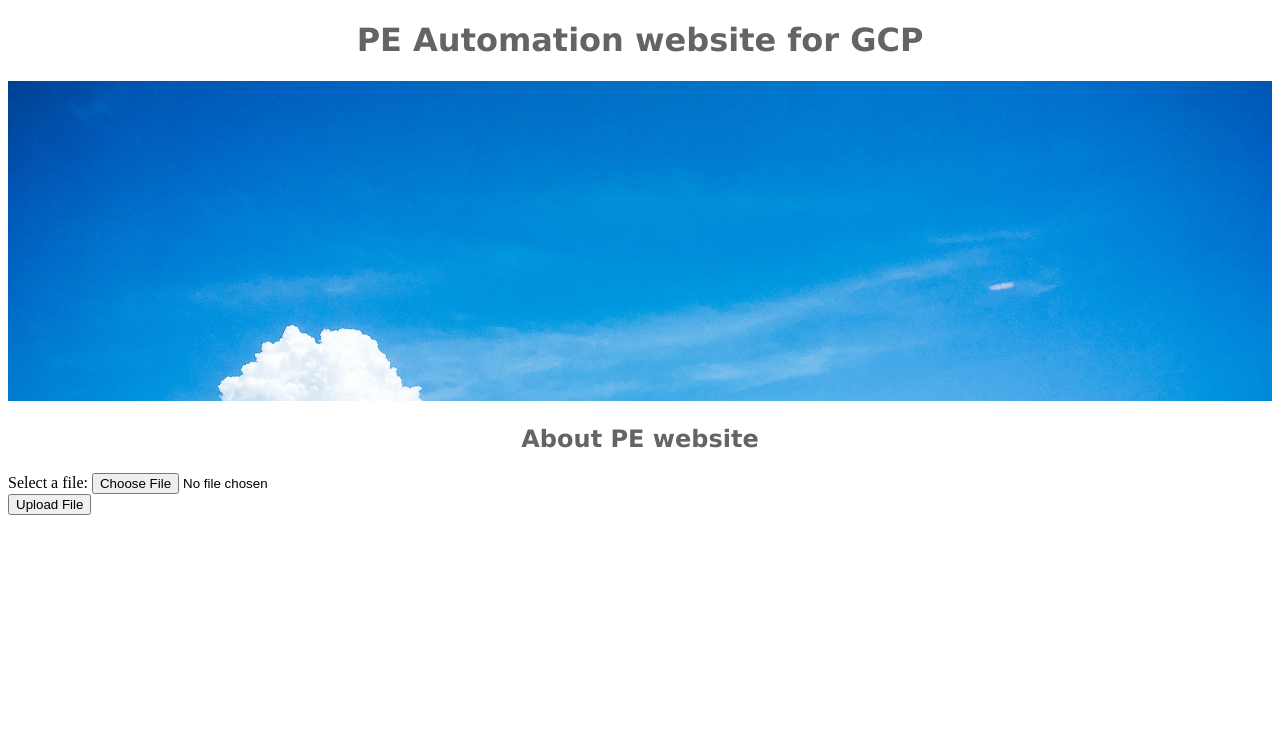
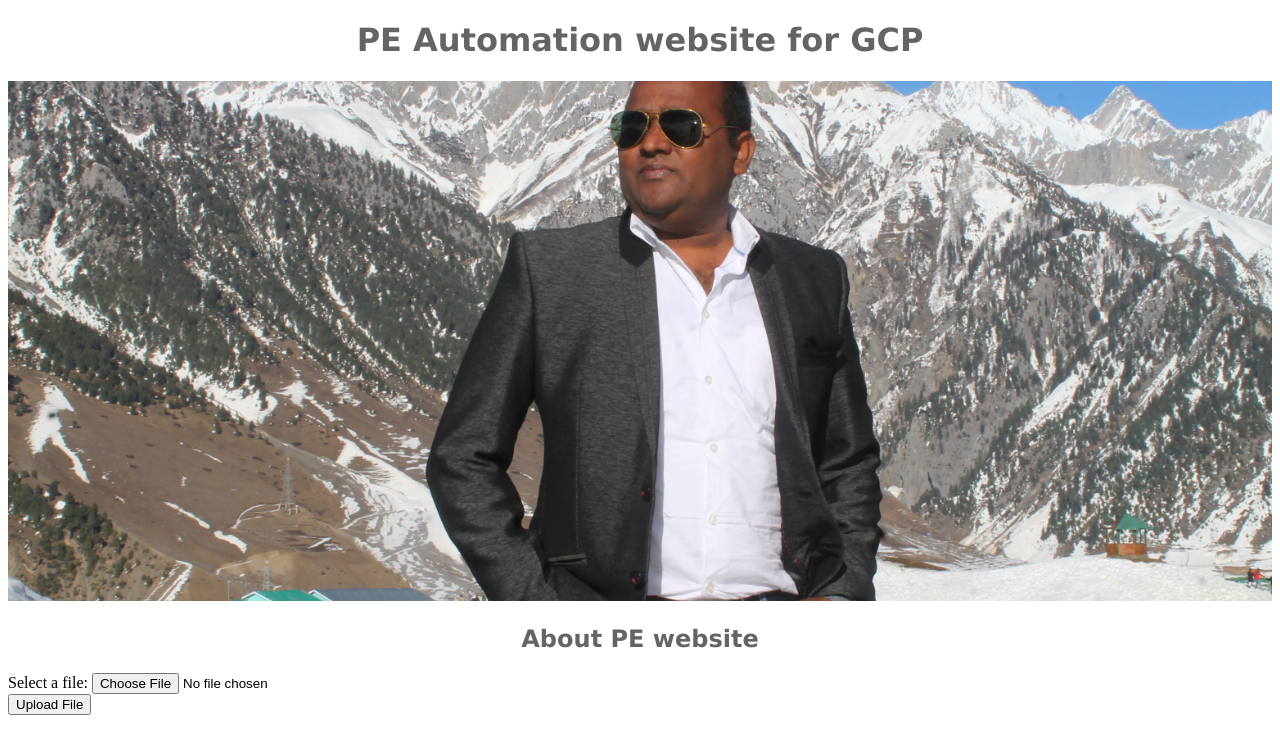
Before and after one commit to gitjenkins-cicd/FlaskWebsiteDevelopement, a Flask app: page / in a window 1280 px wide. Shown: the top 754 px of the page. Run offline with Flask 3, Linux system fonts and the light colour scheme.

Commit message:
added image

```diff
--- a/templates/home.html
+++ b/templates/home.html
@@ -12,7 +12,7 @@
 
             #banner {
                 width: 100%;
-                height: 320px;
+                height: 520px;
                 object-fit: cover;
             }
 
@@ -27,7 +27,7 @@
     </head>
     <body>
         <h1>PE Automation website for GCP</h1>
-        <img id="banner" src="static/banner.jpg" >
+        <img id="banner" src="static/banner1.jpg" >
         <h2>About PE website</h2>
 
         <form action="/uploadfile" method="post" enctype="multipart/form-data">
```
Also changed, not shown: static/banner1.JPG (added).
